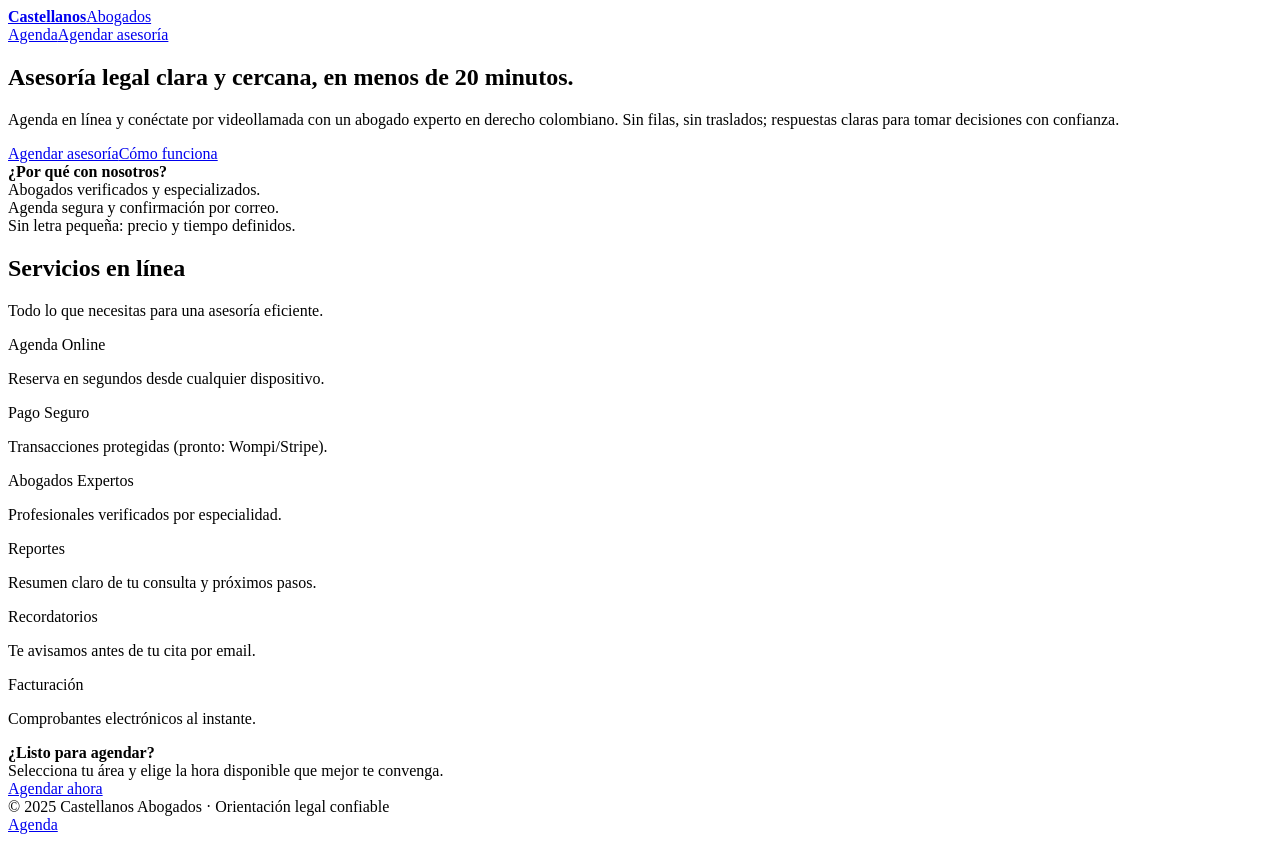
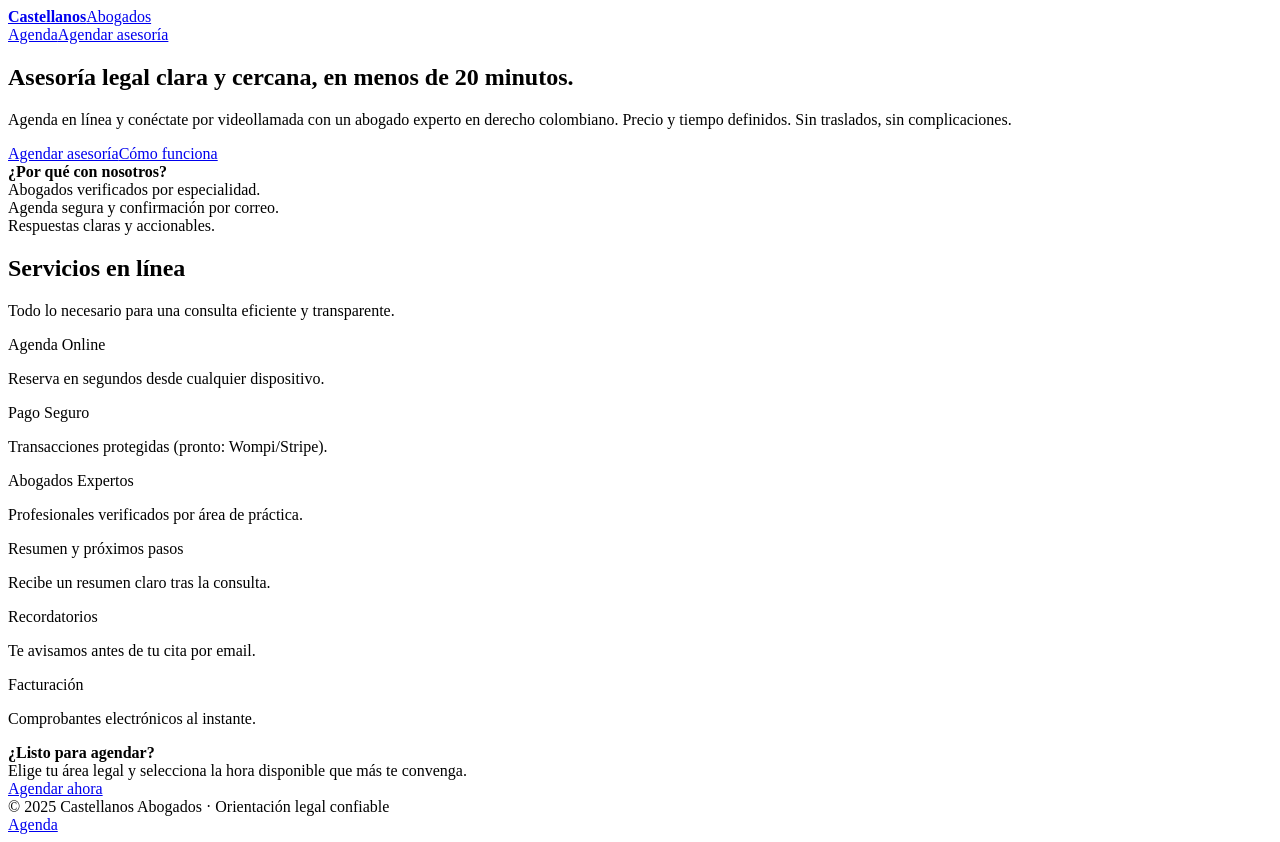
Before and after one commit to jjonnas1/castellanosabogados, a Next.js app: page / in a window 1280 px wide. Built offline with nearby package versions, Linux system fonts and the light colour scheme.

Commit message:
Update page.tsx

```diff
--- a/app/page.tsx
+++ b/app/page.tsx
@@ -1,15 +1,14 @@
 export default function Home() {
   return (
     <>
-      {/* HERO */}
+      {/* HERO – claro, sin imágenes */}
       <section className="hero">
         <div className="container hero__grid">
           <div className="hero__copy">
             <h1>Asesoría legal clara y cercana, en menos de 20 minutos.</h1>
             <p>
-              Agenda en línea y conéctate por videollamada con un abogado experto en derecho
-              colombiano. Sin filas, sin traslados; respuestas claras para tomar decisiones con
-              confianza.
+              Agenda en línea y conéctate por videollamada con un abogado experto en derecho colombiano.
+              Precio y tiempo definidos. Sin traslados, sin complicaciones.
             </p>
             <div className="hero__cta">
               <a className="btn" href="/agenda">Agendar asesoría</a>
@@ -17,35 +16,29 @@ export default function Home() {
             </div>
           </div>
 
-          <aside className="hero__card">
+          <aside className="hero__card stack-sm" aria-label="Ventajas">
             <strong>¿Por qué con nosotros?</strong>
-            <div className="hero__list">
-              <div className="hero__item">
-                <span className="hero__dot" /> Abogados verificados y especializados.
-              </div>
-              <div className="hero__item">
-                <span className="hero__dot" /> Agenda segura y confirmación por correo.
-              </div>
-              <div className="hero__item">
-                <span className="hero__dot" /> Sin letra pequeña: precio y tiempo definidos.
-              </div>
+            <div className="stack-xs">
+              <div className="hero__item"><span className="hero__dot" /> Abogados verificados por especialidad.</div>
+              <div className="hero__item"><span className="hero__dot" /> Agenda segura y confirmación por correo.</div>
+              <div className="hero__item"><span className="hero__dot" /> Respuestas claras y accionables.</div>
             </div>
           </aside>
         </div>
       </section>
 
       {/* FEATURES */}
-      <section className="features">
+      <section className="features" id="servicios">
         <div className="container">
           <h2>Servicios en línea</h2>
-          <p className="muted">Todo lo que necesitas para una asesoría eficiente.</p>
+          <p className="muted">Todo lo necesario para una consulta eficiente y transparente.</p>
 
           <div className="features__grid">
             {[
               { title: "Agenda Online", text: "Reserva en segundos desde cualquier dispositivo." },
               { title: "Pago Seguro", text: "Transacciones protegidas (pronto: Wompi/Stripe)." },
-              { title: "Abogados Expertos", text: "Profesionales verificados por especialidad." },
-              { title: "Reportes", text: "Resumen claro de tu consulta y próximos pasos." },
+              { title: "Abogados Expertos", text: "Profesionales verificados por área de práctica." },
+              { title: "Resumen y próximos pasos", text: "Recibe un resumen claro tras la consulta." },
               { title: "Recordatorios", text: "Te avisamos antes de tu cita por email." },
               { title: "Facturación", text: "Comprobantes electrónicos al instante." },
             ].map((f, i) => (
@@ -65,7 +58,7 @@ export default function Home() {
             <div>
               <strong>¿Listo para agendar?</strong>
               <p className="muted" style={{ margin: 0 }}>
-                Selecciona tu área y elige la hora disponible que mejor te convenga.
+                Elige tu área legal y selecciona la hora disponible que más te convenga.
               </p>
             </div>
             <a className="btn" href="/agenda">Agendar ahora</a>
```
